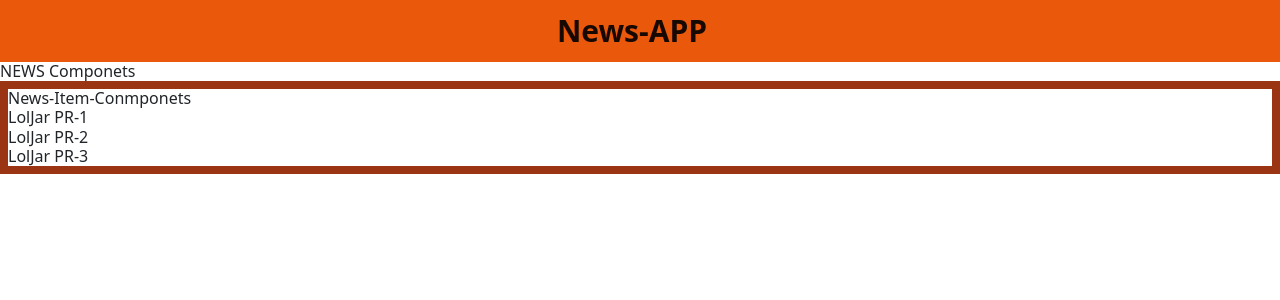
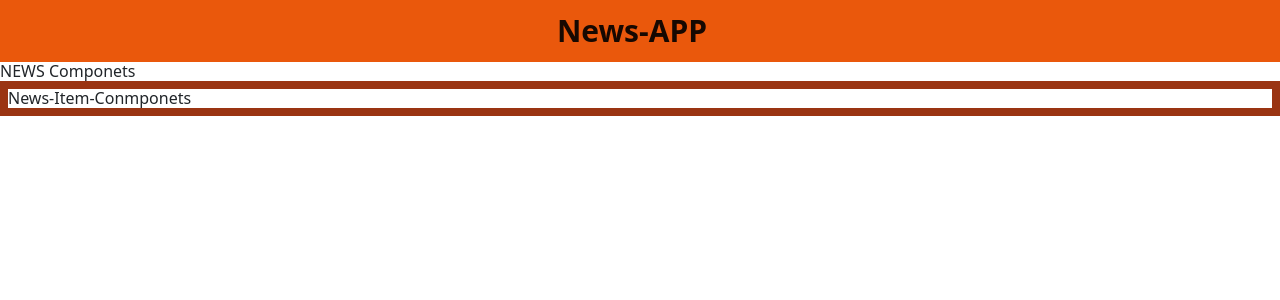
Before and after one commit to TheJatinVaghela/news-app, a React (Create React App) app: page / in a window 1280 px wide. Shown: the top 300 px of the page. Built offline with nearby package versions, Linux system fonts and the light colour scheme.

Commit message:
Api Info JSON

```diff
--- a/src/componets/NewsItem.js
+++ b/src/componets/NewsItem.js
@@ -14,9 +14,7 @@ export default class NewsItem extends Component {
     return (
       <>
         <h1>{this.h1}</h1>
-        <h1>{this.props.pr.namer} PR-1</h1>
-        <h1>{this.props.pr2.namer} PR-2</h1>
-        <h1>{this.props.pr3.namer} PR-3</h1>
+
       </>
     )
   }
```
